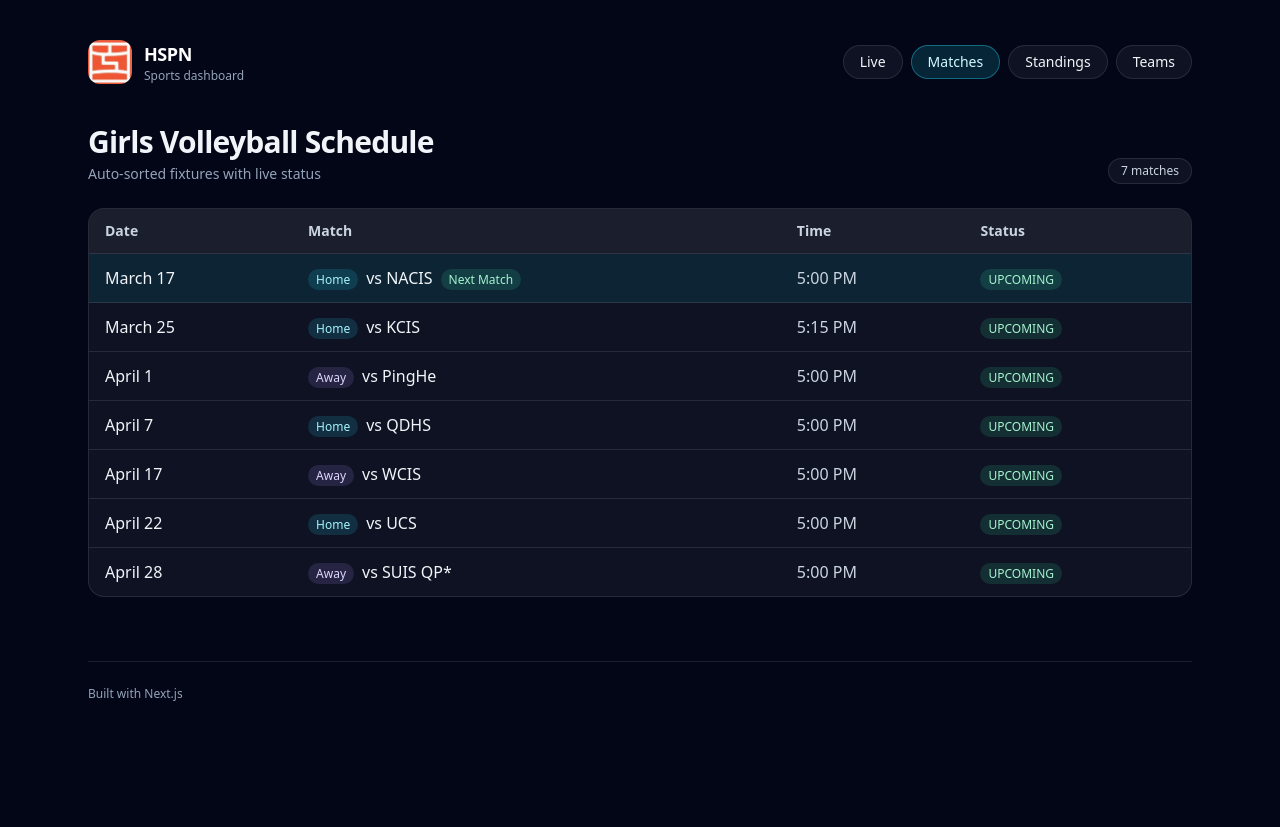
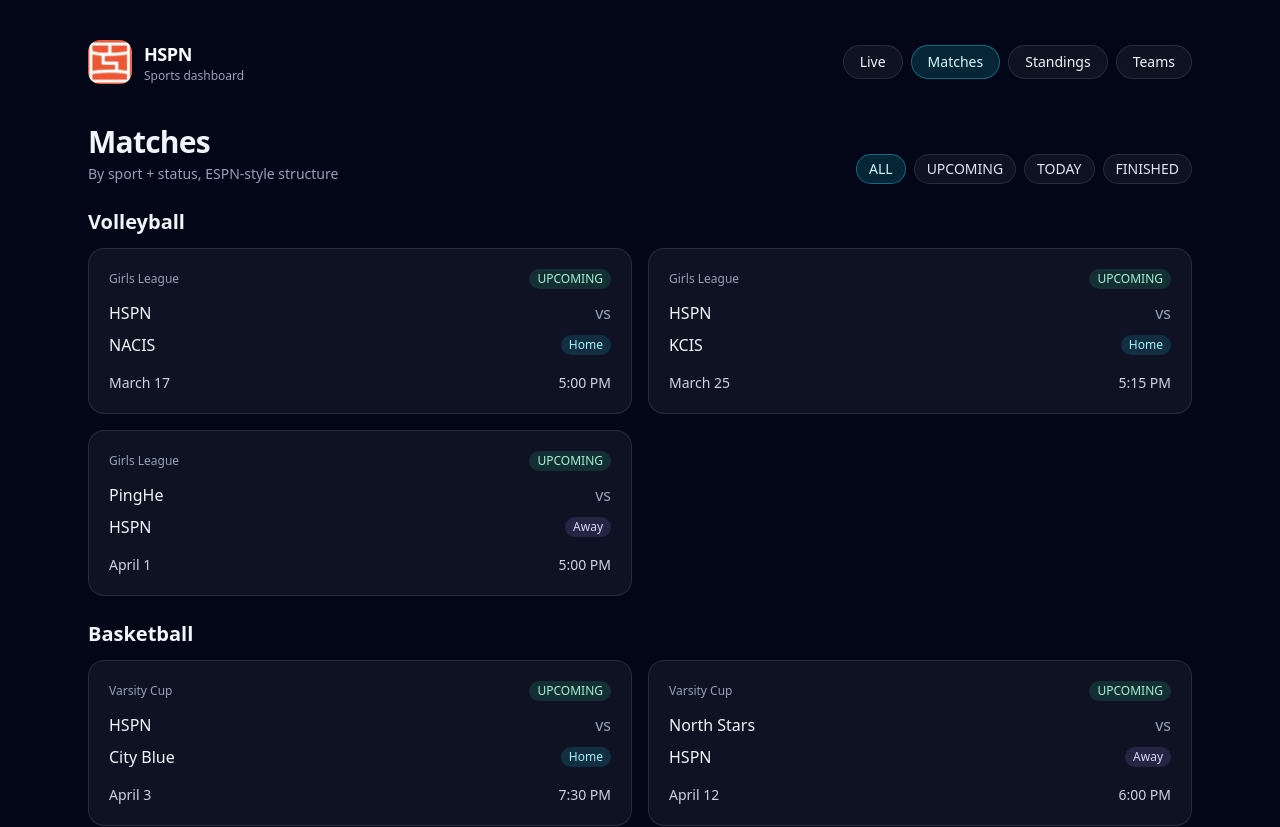
Before and after one commit to michaelfang1234/MichaelF, a Next.js app: page /matches in a window 1280 px wide. Shown: the top 827 px of the page. Before the commit the page ends 800 px from the top, so only its background shows below. Built offline with nearby package versions, Linux system fonts and the light colour scheme.

Commit message:
Add sport navigation to homepage

```diff
--- a/src/app/matches/page.tsx
+++ b/src/app/matches/page.tsx
@@ -1,143 +1,176 @@
+"use client";
+
+import rawMatches from "@/data/matches.json";
+import { useMemo, useState } from "react";
+import clsx from "clsx";
+import { useSearchParams } from "next/navigation";
+
+type Sport = "Football" | "Basketball" | "Volleyball" | "Tennis";
+type Status = "UPCOMING" | "TODAY" | "FINISHED";
+
 type Match = {
+  id: number;
+  sport: Sport;
+  league: string;
   date: string;
-  opponent: string;
-  venue: "Home" | "Away";
   time: string;
+  homeTeam: string;
+  awayTeam: string;
+  venueType: "Home" | "Away";
 };
-
-const volleyballSchedule: Match[] = [
-  { date: "March 17", opponent: "NACIS", venue: "Home", time: "5:00 PM" },
-  { date: "March 25", opponent: "KCIS", venue: "Home", time: "5:15 PM" },
-  { date: "April 1", opponent: "PingHe", venue: "Away", time: "5:00 PM" },
-  { date: "April 7", opponent: "QDHS", venue: "Home", time: "5:00 PM" },
-  { date: "April 17", opponent: "WCIS", venue: "Away", time: "5:00 PM" },
-  { date: "April 22", opponent: "UCS", venue: "Home", time: "5:00 PM" },
-  { date: "April 28", opponent: "SUIS QP*", venue: "Away", time: "5:00 PM" },
-];
 
 const MONTHS: Record<string, number> = {
   January: 0, February: 1, March: 2, April: 3, May: 4, June: 5,
-  July: 6, August: 7, September: 8, October: 9, November: 10, December: 11,
+  July: 6, August: 7, September: 8, October: 9, November: 10, December: 11
 };
 
-function toDate(dateText: string) {
+function toDateTime(dateText: string, timeText: string) {
   const [month, dayText] = dateText.split(" ");
   const day = Number(dayText);
   const year = new Date().getFullYear();
-  return new Date(year, MONTHS[month] ?? 0, day, 0, 0, 0, 0);
-}
+  const d = new Date(year, MONTHS[month] ?? 0, day);
 
-function toDateTime(dateText: string, timeText: string) {
-  const d = toDate(dateText);
-
-  // "5:15 PM" / "5:00 PM"
   const [t, meridiem] = timeText.split(" ");
   let [h, m] = t.split(":").map(Number);
-
-  if (meridiem?.toUpperCase() === "PM" && h !== 12) h += 12;
-  if (meridiem?.toUpperCase() === "AM" && h === 12) h = 0;
-
+  if ((meridiem || "").toUpperCase() === "PM" && h !== 12) h += 12;
+  if ((meridiem || "").toUpperCase() === "AM" && h === 12) h = 0;
   d.setHours(h || 0, m || 0, 0, 0);
   return d;
 }
 
-function startOfToday() {
+function getStatus(dt: Date): Status {
   const now = new Date();
-  return new Date(now.getFullYear(), now.getMonth(), now.getDate(), 0, 0, 0, 0);
-}
+  const todayStart = new Date(now.getFullYear(), now.getMonth(), now.getDate());
+  const tomorrowStart = new Date(todayStart);
+  tomorrowStart.setDate(todayStart.getDate() + 1);
 
-function statusOf(matchDateTime: Date): "UPCOMING" | "TODAY" | "FINISHED" {
-  const now = new Date();
-  const today = startOfToday();
-  const tomorrow = new Date(today);
-  tomorrow.setDate(today.getDate() + 1);
-
-  if (matchDateTime >= today && matchDateTime < tomorrow) return "TODAY";
-  if (matchDateTime >= now) return "UPCOMING";
+  if (dt >= todayStart && dt < tomorrowStart) return "TODAY";
+  if (dt >= now) return "UPCOMING";
   return "FINISHED";
 }
 
+const statusFilters: Array<"ALL" | Status> = ["ALL", "UPCOMING", "TODAY", "FINISHED"];
+
 export default function MatchesPage() {
-  const sorted = [...volleyballSchedule].sort(
-    (a, b) => toDateTime(a.date, a.time).getTime() - toDateTime(b.date, b.time).getTime()
-  );
+  const searchParams = useSearchParams();
+  const sportParam = (searchParams.get("sport") ?? "All") as Sport | "All";
+  const [statusFilter, setStatusFilter] = useState<"ALL" | Status>("ALL");
 
-  const nextMatchIndex = sorted.findIndex((m) => toDateTime(m.date, m.time).getTime() >= Date.now());
+  const matches = rawMatches as Match[];
+
+  const enriched = useMemo(() => {
+    return [...matches]
+      .map((m) => {
+        const dt = toDateTime(m.date, m.time);
+        const status = getStatus(dt);
+        return { ...m, dt, status };
+      })
+      .sort((a, b) => a.dt.getTime() - b.dt.getTime());
+  }, [matches]);
+
+  const filtered = useMemo(() => {
+    return enriched.filter((m) => {
+      const okSport = sportParam === "All" ? true : m.sport === sportParam;
+      const okStatus = statusFilter === "ALL" ? true : m.status === statusFilter;
+      return okSport && okStatus;
+    });
+  }, [enriched, sportParam, statusFilter]);
+
+  const grouped = useMemo(() => {
+    const map = new Map<string, typeof filtered>();
+    for (const m of filtered) {
+      if (!map.has(m.sport)) map.set(m.sport, []);
+      map.get(m.sport)!.push(m);
+    }
+    return Array.from(map.entries());
+  }, [filtered]);
 
   return (
     <main className="space-y-6">
       <div className="flex flex-wrap items-end justify-between gap-3">
         <div>
-          <h1 className="text-3xl font-semibold tracking-tight">Girls Volleyball Schedule</h1>
-          <p className="mt-1 text-sm text-slate-400">Auto-sorted fixtures with live status</p>
+          <h1 className="text-3xl font-semibold tracking-tight">Matches</h1>
+          <p className="mt-1 text-sm text-slate-400">
+            By sport + status, ESPN-style structure
+          </p>
         </div>
-        <span className="rounded-full border border-white/10 bg-white/5 px-3 py-1 text-xs text-slate-300">
-          {sorted.length} matches
-        </span>
+
+        <div className="flex gap-2">
+          {statusFilters.map((s) => (
+            <button
+              key={s}
+              onClick={() => setStatusFilter(s)}
+              className={clsx(
+                "rounded-full border px-3 py-1 text-sm transition",
+                statusFilter === s
+                  ? "border-cyan-400/40 bg-cyan-400/15 text-cyan-100"
+                  : "border-white/10 bg-white/5 text-slate-200 hover:bg-white/10"
+              )}
+            >
+              {s}
+            </button>
+          ))}
+        </div>
       </div>
 
-      <div className="overflow-hidden rounded-2xl border border-white/10 bg-white/5">
-        <table className="w-full border-collapse">
-          <thead className="bg-white/5 text-left text-sm text-slate-300">
-            <tr>
-              <th className="px-4 py-3">Date</th>
-              <th className="px-4 py-3">Match</th>
-              <th className="px-4 py-3">Time</th>
-              <th className="px-4 py-3">Status</th>
-            </tr>
-          </thead>
-          <tbody>
-            {sorted.map((m, idx) => {
-              const dt = toDateTime(m.date, m.time);
-              const status = statusOf(dt);
-              const isNext = idx === nextMatchIndex && status !== "FINISHED";
+      {grouped.length === 0 ? (
+        <div className="rounded-2xl border border-white/10 bg-white/5 p-6 text-slate-300">
+          No matches found for current filters.
+        </div>
+      ) : (
+        grouped.map(([sport, list]) => (
+          <section key={sport} className="space-y-3">
+            <h2 className="text-xl font-semibold">{sport}</h2>
+            <div className="grid gap-4 md:grid-cols-2">
+              {list.map((m) => (
+                <article
+                  key={m.id}
+                  className="rounded-2xl border border-white/10 bg-white/5 p-5 transition hover:bg-white/10"
+                >
+                  <div className="mb-3 flex items-center justify-between text-xs text-slate-400">
+                    <span>{m.league}</span>
+                    <span
+                      className={clsx(
+                        "rounded-full px-2 py-0.5",
+                        m.status === "TODAY" && "bg-amber-400/15 text-amber-200",
+                        m.status === "UPCOMING" && "bg-emerald-400/15 text-emerald-200",
+                        m.status === "FINISHED" && "bg-slate-500/20 text-slate-300"
+                      )}
+                    >
+                      {m.status}
+                    </span>
+                  </div>
 
-              return (
-                <tr
-                  key={idx}
-                  className={[
-                    "border-t border-white/10 transition hover:bg-white/10",
-                    isNext ? "bg-cyan-500/10" : "",
-                  ].join(" ")}
-                >
-                  <td className="px-4 py-3 font-medium">{m.date}</td>
-                  <td className="px-4 py-3">
-                    <span
-                      className={
-                        m.venue === "Home"
-                          ? "mr-2 rounded-full bg-cyan-400/15 px-2 py-0.5 text-xs text-cyan-200"
-                          : "mr-2 rounded-full bg-violet-400/15 px-2 py-0.5 text-xs text-violet-200"
-                      }
-                    >
-                      {m.venue}
-                    </span>
-                    vs {m.opponent}
-                    {isNext ? (
-                      <span className="ml-2 rounded-full bg-emerald-400/15 px-2 py-0.5 text-xs text-emerald-200">
-                        Next Match
+                  <div className="space-y-2">
+                    <div className="flex items-center justify-between">
+                      <span>{m.homeTeam}</span>
+                      <span className="text-slate-400">vs</span>
+                    </div>
+                    <div className="flex items-center justify-between">
+                      <span>{m.awayTeam}</span>
+                      <span
+                        className={clsx(
+                          "rounded-full px-2 py-0.5 text-xs",
+                          m.venueType === "Home"
+                            ? "bg-cyan-400/15 text-cyan-200"
+                            : "bg-violet-400/15 text-violet-200"
+                        )}
+                      >
+                        {m.venueType}
                       </span>
-                    ) : null}
-                  </td>
-                  <td className="px-4 py-3 text-slate-300">{m.time}</td>
-                  <td className="px-4 py-3">
-                    <span
-                      className={
-                        status === "TODAY"
-                          ? "rounded-full bg-amber-400/15 px-2 py-0.5 text-xs text-amber-200"
-                          : status === "UPCOMING"
-                          ? "rounded-full bg-emerald-400/15 px-2 py-0.5 text-xs text-emerald-200"
-                          : "rounded-full bg-slate-500/20 px-2 py-0.5 text-xs text-slate-300"
-                      }
-                    >
-                      {status}
-                    </span>
-                  </td>
-                </tr>
-              );
-            })}
-          </tbody>
-        </table>
-      </div>
+                    </div>
+                  </div>
+
+                  <div className="mt-4 flex items-center justify-between text-sm text-slate-300">
+                    <span>{m.date}</span>
+                    <span>{m.time}</span>
+                  </div>
+                </article>
+              ))}
+            </div>
+          </section>
+        ))
+      )}
     </main>
   );
 }
--- a/src/app/page.tsx
+++ b/src/app/page.tsx
@@ -1,4 +1,5 @@
 import Link from "next/link";
+import SportNav from "@/components/sport-nav";
 
 const cards = [
   { title: "Live", desc: "See games happening now", href: "/live" },
@@ -12,6 +13,7 @@ const cards = [
 export default function HomePage() {
   return (
     <div>
+      <SportNav />
       <section className="relative overflow-hidden rounded-3xl glass p-8">
         <div className="absolute inset-0 opacity-40 [background:radial-gradient(circle_at_20%_10%,rgba(34,211,238,0.35),transparent_40%),radial-gradient(circle_at_80%_20%,rgba(168,85,247,0.35),transparent_45%)]" />
         <div className="relative">
--- /dev/null
+++ b/src/components/sport-nav.tsx
@@ -0,0 +1,36 @@
+"use client";
+
+import Link from "next/link";
+import { usePathname, useSearchParams } from "next/navigation";
+import clsx from "clsx";
+
+const sports = ["All", "Football", "Basketball", "Volleyball", "Tennis"];
+
+export default function SportNav() {
+  const pathname = usePathname();
+  const searchParams = useSearchParams();
+  const currentSport = searchParams.get("sport") ?? "All";
+
+  return (
+    <div className="mt-4 flex flex-wrap gap-2">
+      {sports.map((s) => {
+        const isActive = pathname === "/matches" && currentSport === s;
+        const href = s === "All" ? "/matches" : `/matches?sport=${encodeURIComponent(s)}`;
+        return (
+          <Link
+            key={s}
+            href={href}
+            className={clsx(
+              "rounded-full border px-3 py-1 text-sm transition",
+              isActive
+                ? "border-red-400/50 bg-red-500/15 text-red-100"
+                : "border-white/10 bg-white/5 text-slate-200 hover:bg-white/10"
+            )}
+          >
+            {s}
+          </Link>
+        );
+      })}
+    </div>
+  );
+}
--- /dev/null
+++ b/src/data/matches.json
@@ -0,0 +1,10 @@
+[
+  { "id": 1, "sport": "Volleyball", "league": "Girls League", "date": "March 17", "time": "5:00 PM", "homeTeam": "HSPN", "awayTeam": "NACIS", "venueType": "Home" },
+  { "id": 2, "sport": "Volleyball", "league": "Girls League", "date": "March 25", "time": "5:15 PM", "homeTeam": "HSPN", "awayTeam": "KCIS", "venueType": "Home" },
+  { "id": 3, "sport": "Volleyball", "league": "Girls League", "date": "April 1", "time": "5:00 PM", "homeTeam": "PingHe", "awayTeam": "HSPN", "venueType": "Away" },
+  { "id": 4, "sport": "Basketball", "league": "Varsity Cup", "date": "April 3", "time": "7:30 PM", "homeTeam": "HSPN", "awayTeam": "City Blue", "venueType": "Home" },
+  { "id": 5, "sport": "Basketball", "league": "Varsity Cup", "date": "April 12", "time": "6:00 PM", "homeTeam": "North Stars", "awayTeam": "HSPN", "venueType": "Away" },
+  { "id": 6, "sport": "Football", "league": "School League", "date": "April 18", "time": "4:30 PM", "homeTeam": "HSPN", "awayTeam": "Westlake", "venueType": "Home" },
+  { "id": 7, "sport": "Football", "league": "School League", "date": "May 2", "time": "5:30 PM", "homeTeam": "Riverdale", "awayTeam": "HSPN", "venueType": "Away" },
+  { "id": 8, "sport": "Tennis", "league": "Spring Open", "date": "May 8", "time": "3:00 PM", "homeTeam": "HSPN", "awayTeam": "UCS", "venueType": "Home" }
+]
```
Also changed, not shown: src/app/matches/loading.tsx (+5 -3 lines).
